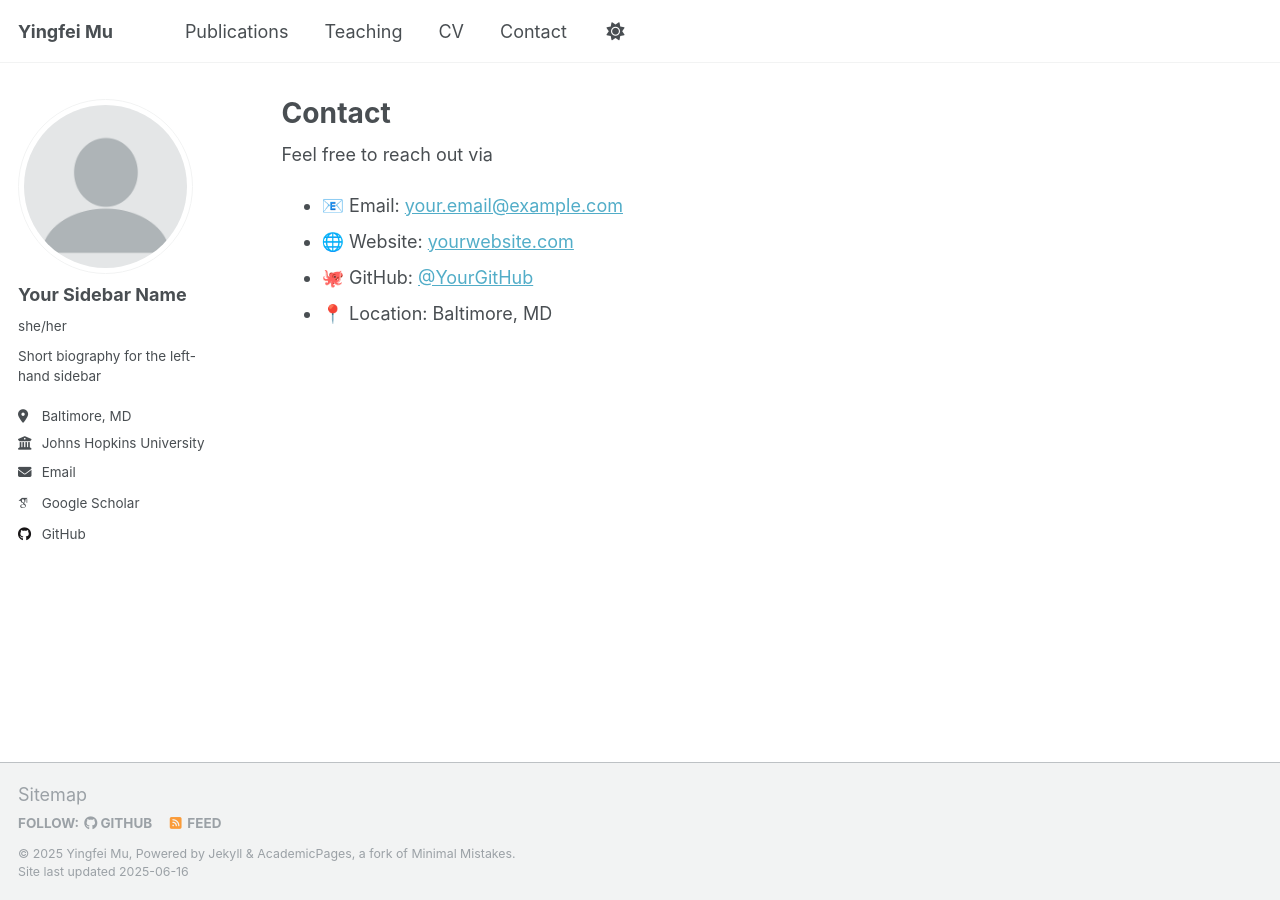
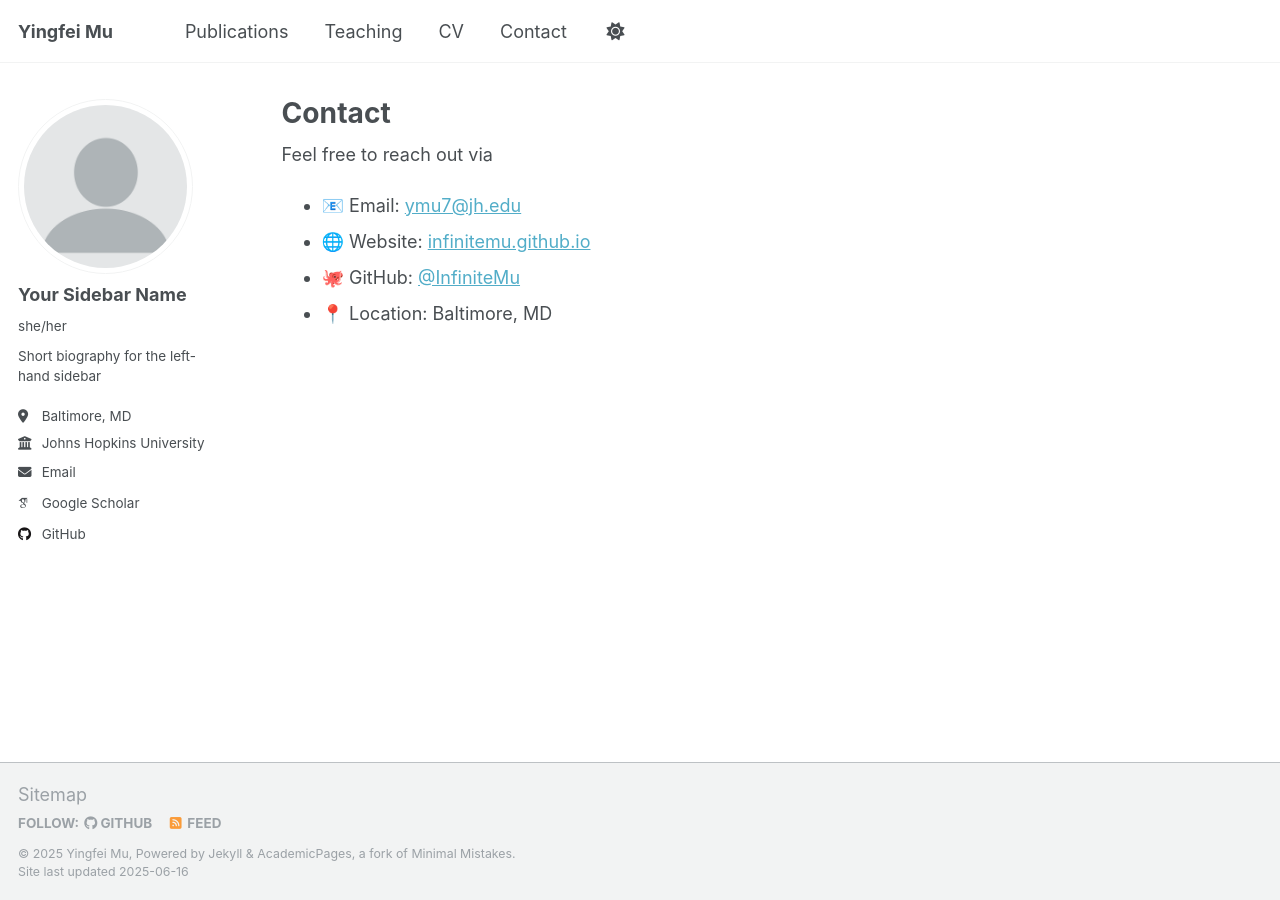
Before and after one commit to InfiniteMu/infinitemu.github.io, a Jekyll site: the page built from _pages/contact.md, in a window 1280 px wide. Built offline with Jekyll 4.4.1, drawn with Linux system fonts in a browser that asks for light colours; some web fonts are replaced.

Commit message:
Update contact.md

```diff
--- a/_pages/contact.md
+++ b/_pages/contact.md
@@ -7,7 +7,7 @@ author_profile: true
 
 Feel free to reach out via
 
-- 📧 Email: [your.email@example.com](mailto:your.email@example.com)
-- 🌐 Website: [yourwebsite.com](https://yourwebsite.com)
-- 🐙 GitHub: [@YourGitHub](https://github.com/YourGitHub)
+- 📧 Email: [ymu7@jh.edu](mailto:ymu7@jh.edu)
+- 🌐 Website: [infinitemu.github.io](https://infinitemu.github.io)
+- 🐙 GitHub: [@InfiniteMu](https://github.com/InfiniteMu)
 - 📍 Location: Baltimore, MD
```
